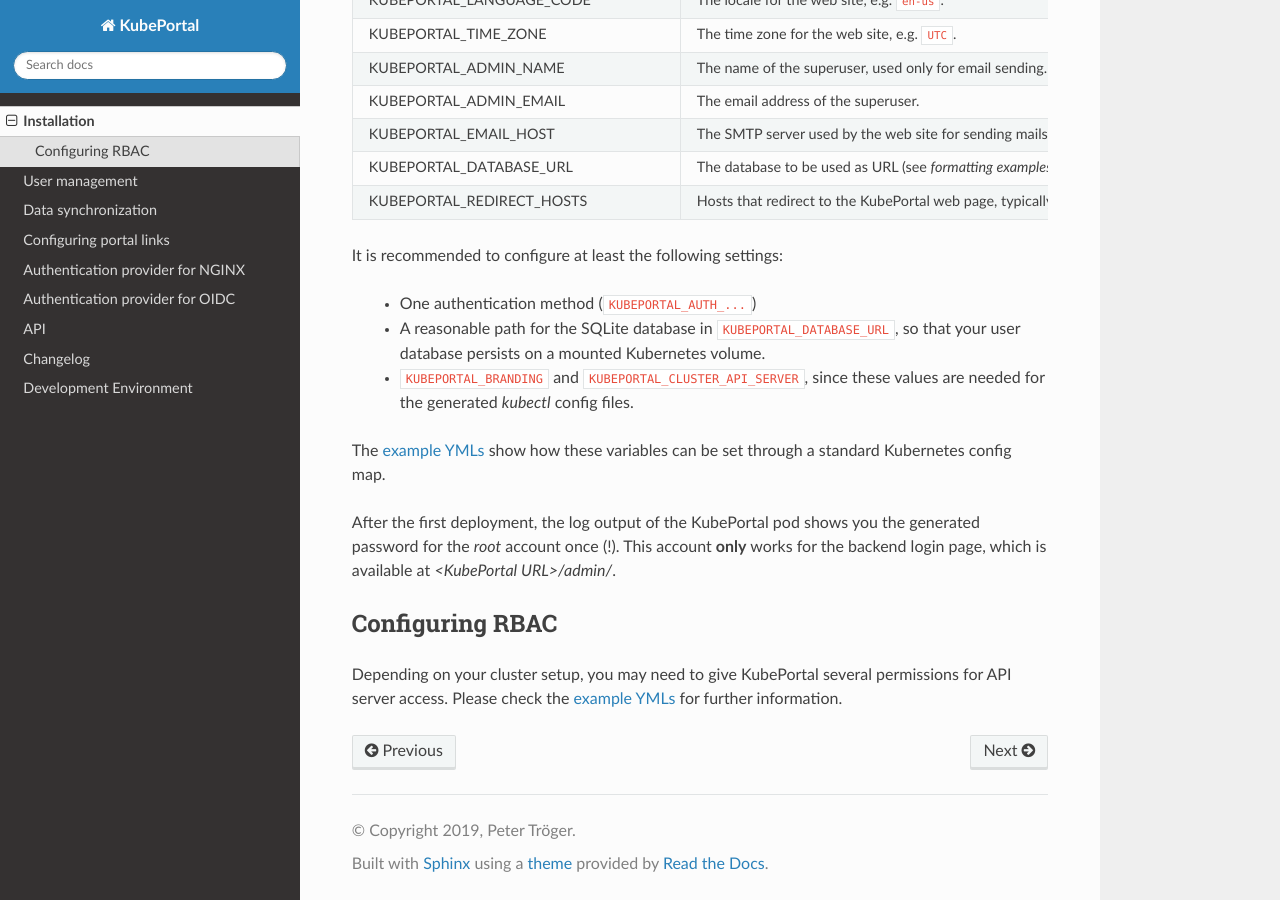
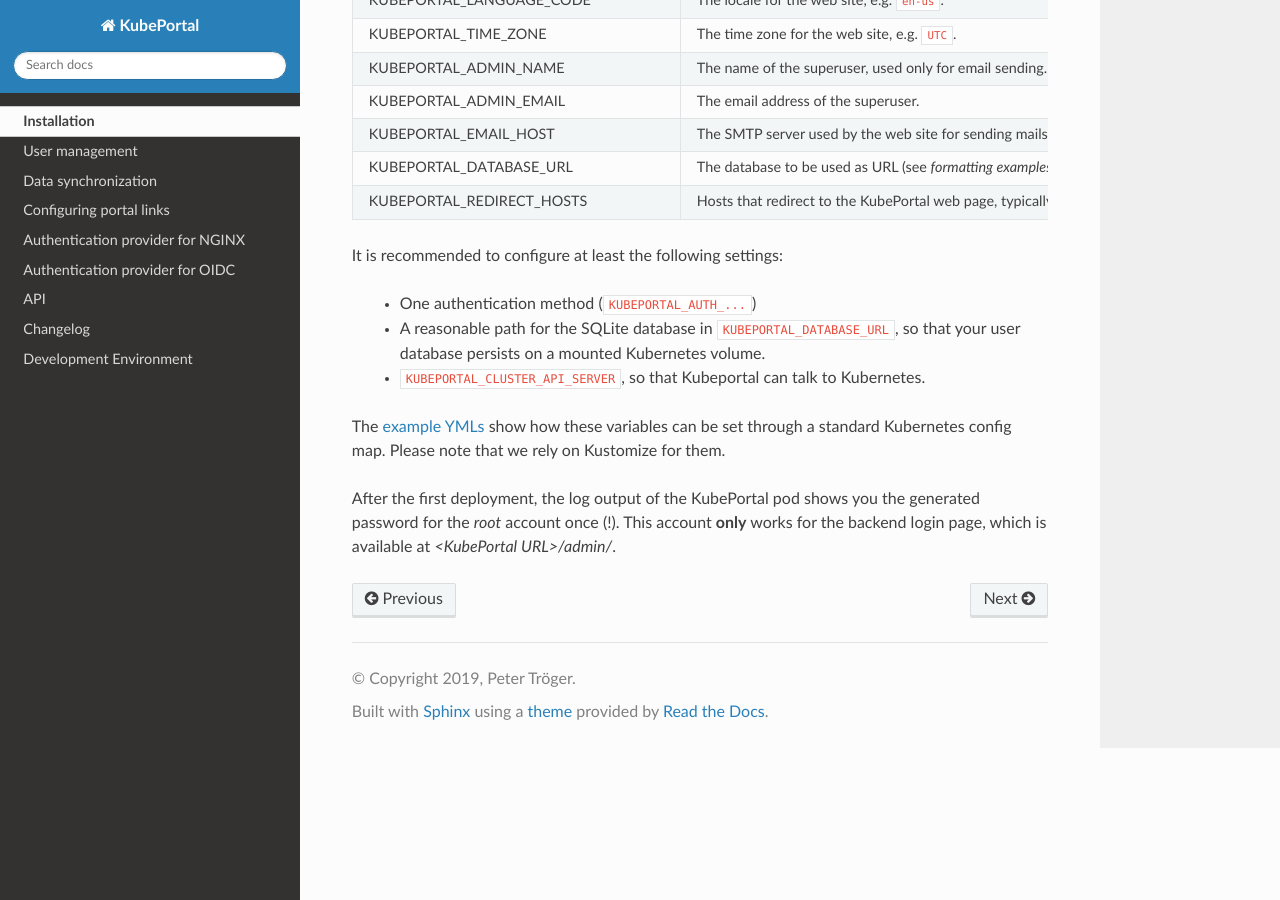
Before and after one commit to kubeportal/kubeportal, a Sphinx documentation site: the page built from docs/installation.rst, in a window 1280 px wide and 900 px high, scrolled down 712 px. Built offline with Sphinx 7.4.7 and the Read the Docs theme 2.0.0, drawn with Linux system fonts in a browser that asks for light colours.

Commit message:
Fix small bugs

```diff
--- a/docs/installation.rst
+++ b/docs/installation.rst
@@ -38,15 +38,10 @@
 
   - One authentication method (``KUBEPORTAL_AUTH_...``)
   - A reasonable path for the SQLite database in ``KUBEPORTAL_DATABASE_URL``, so that your user database persists on a mounted Kubernetes volume.
-  - ``KUBEPORTAL_BRANDING`` and ``KUBEPORTAL_CLUSTER_API_SERVER``, since these values are needed for the generated *kubectl* config files.
+  - ``KUBEPORTAL_CLUSTER_API_SERVER``, so that Kubeportal can talk to Kubernetes.
 
-The `example YMLs <https://github.com/troeger/kubeportal/tree/master/deployment/k8s>`_ show how these variables can be set through a standard Kubernetes config map.
+The `example YMLs <https://github.com/troeger/kubeportal/tree/master/deployment/k8s>`_ show how these variables can be set through a standard Kubernetes config map. Please note that we rely on
+Kustomize for them.
 
 After the first deployment, the log output of the KubePortal pod shows you the generated password for the *root* account once (!).
 This account **only** works for the backend login page, which is available at `<KubePortal URL>/admin/`.
-
-Configuring RBAC
-----------------
-
-Depending on your cluster setup, you may need to give KubePortal several permissions for API server access.
-Please check the `example YMLs <https://github.com/troeger/kubeportal/tree/master/deployment/k8s>`_ for further information.
```
